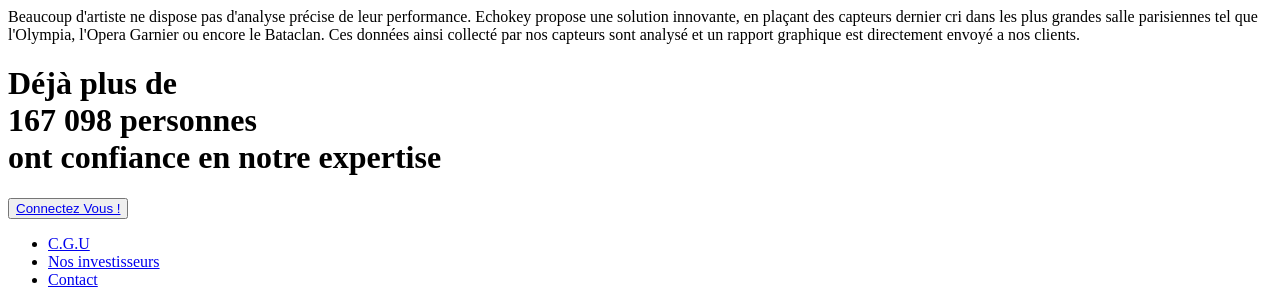
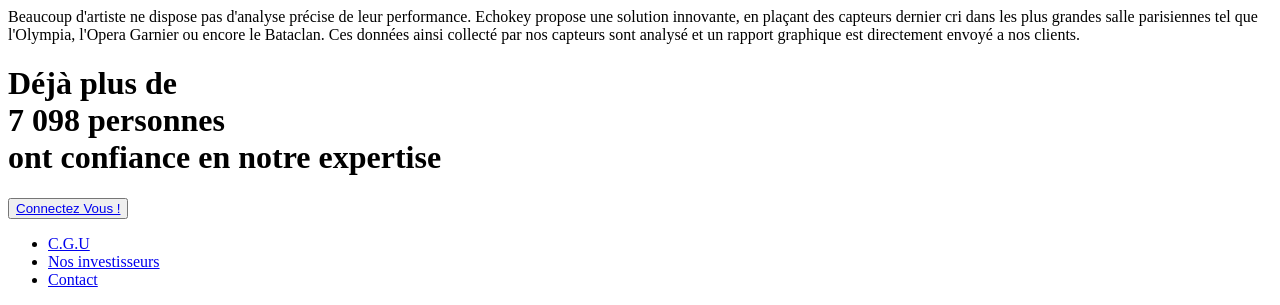
Before and after one commit to Titouxx/APP_G1A, a PHP site: page / in a window 1280 px wide. Shown: the part 938-1243 px from the top of the page. Run offline with PHP 8.4, Linux system fonts and the light colour scheme; some libraries are stand-ins or nearby versions.

Commit message:
cosmetic change

```diff
--- a/src/php/index.php
+++ b/src/php/index.php
@@ -55,7 +55,7 @@
       </div>
       <div class="right">
         <h1>
-          Déjà plus de<br /><span>167 098 personnes </span><br />ont confiance
+          Déjà plus de<br /><span>7 098 personnes </span><br />ont confiance
           en notre expertise
         </h1>
       </div>
```
